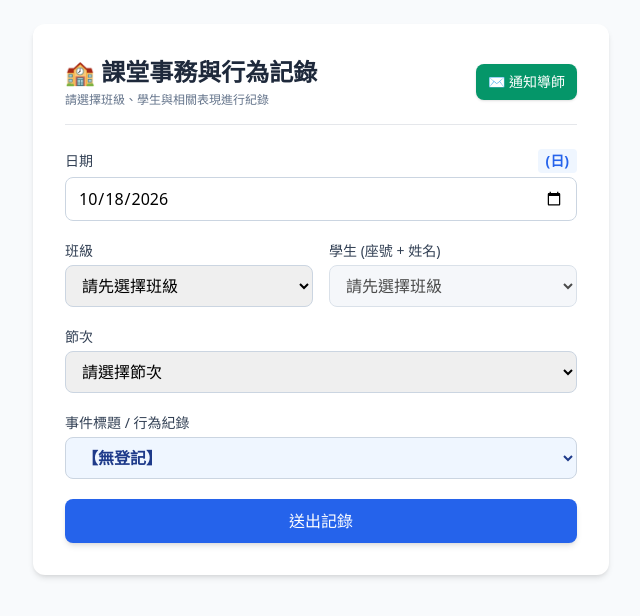
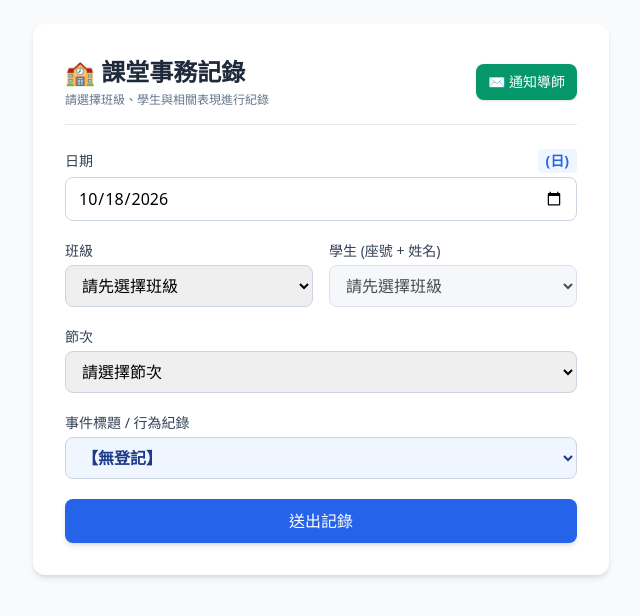
Before and after one commit to kliaktv/class, a plain HTML site: page record.htm in a window 1280 px wide. Shown: the whole page, without its empty margins (319-959 px from the left). Drawn offline with nearby package versions, Linux system fonts and the light colour scheme; no server answers.

Commit message:
Update record.htm

```diff
--- a/record.htm
+++ b/record.htm
@@ -17,7 +17,7 @@
             <!-- 右上角通知導師按鈕 -->
             <div class="flex justify-between items-center mb-6 border-b pb-4">
                 <div>
-                    <h1 class="text-2xl font-bold text-slate-800">🏫 課堂事務與行為記錄</h1>
+                    <h1 class="text-2xl font-bold text-slate-800">🏫 課堂事務記錄</h1>
                     <p class="text-xs text-slate-500 mt-1">請選擇班級、學生與相關表現進行紀錄</p>
                 </div>
                 <button type="button" onclick="openNotifyModal()"
```
